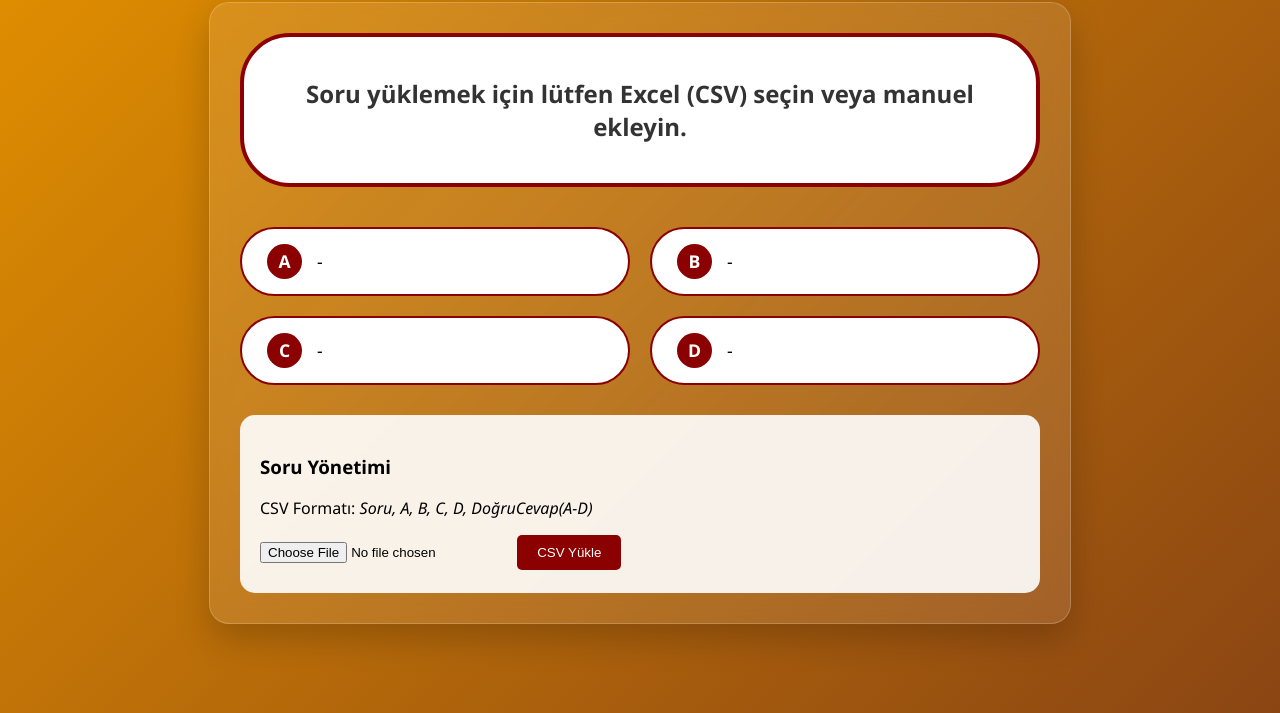
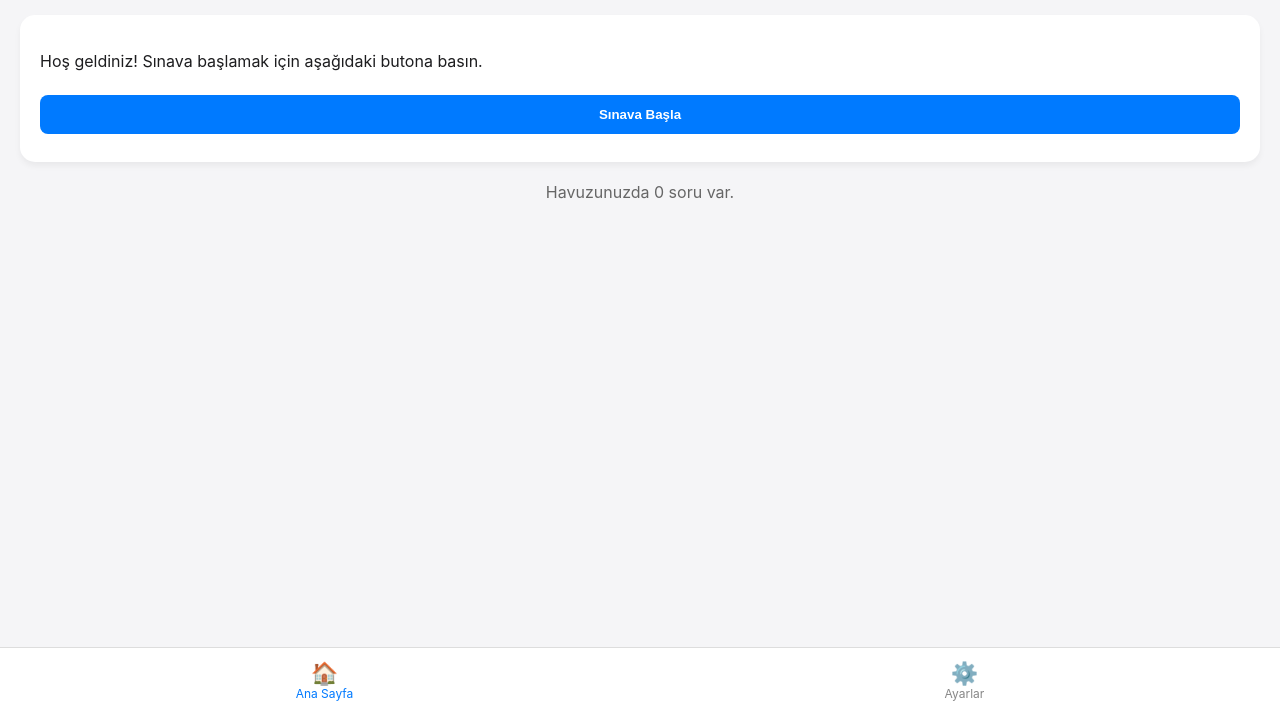
Before and after one commit to ridwanxelil/pirsname, a plain HTML site: page index.html in a window 1280 px wide. Shown: the part 87-800 px from the top of the page. Drawn offline with Linux system fonts and the light colour scheme.

Commit message:
Update index.html

```diff
--- a/index.html
+++ b/index.html
@@ -3,175 +3,227 @@
 <head>
     <meta charset="UTF-8">
     <meta name="viewport" content="width=device-width, initial-scale=1.0">
-    <title>Kapsül Soru Platformu</title>
+    <title>Sınav Uygulaması Pro</title>
+    <script src="https://cdnjs.cloudflare.com/ajax/libs/xlsx/0.18.5/xlsx.full.min.js"></script>
     <style>
         :root {
-            --bg-color: #f4f4f9;
-            --primary-red: #8b0000;
-            --white: #ffffff;
-            --success: #28a745;
-            --error: #dc3545;
+            --primary: #007AFF;
+            --bg: #f5f5f7;
+            --text: #1d1d1f;
         }
 
         body {
-            font-family: 'Segoe UI', Tahoma, Geneva, Verdana, sans-serif;
-            background: linear-gradient(135deg, #e29000 0%, #8b4513 100%); /* Görseldeki gibi sıcak tonlar */
+            font-family: -apple-system, BlinkMacSystemFont, "Segoe UI", Roboto, Helvetica, Arial, sans-serif;
+            margin: 0;
+            padding: 20px;
+            padding-bottom: 80px; /* Menü için boşluk */
+            background-color: var(--bg);
+            color: var(--text);
+        }
+
+        .section { display: none; animation: fadeIn 0.3s; }
+        .section.active { display: block; }
+
+        @keyframes fadeIn { from { opacity: 0; } to { opacity: 1; } }
+
+        h1 { text-align: center; }
+
+        /* Kart Yapıları */
+        .card {
+            background: white;
+            padding: 20px;
+            border-radius: 15px;
+            box-shadow: 0 4px 6px rgba(0,0,0,0.05);
+            margin-bottom: 20px;
+        }
+
+        /* Form Elemanları */
+        input, select, button {
+            width: 100%;
+            padding: 12px;
+            margin: 8px 0;
+            border-radius: 8px;
+            border: 1px solid #ddd;
+            box-sizing: border-box;
+        }
+
+        button {
+            background: var(--primary);
+            color: white;
+            border: none;
+            font-weight: bold;
+            cursor: pointer;
+        }
+
+        button.secondary { background: #34c759; }
+        button.outline { background: transparent; border: 1px solid var(--primary); color: var(--primary); }
+
+        /* Alt Menü */
+        .bottom-nav {
+            position: fixed;
+            bottom: 0;
+            left: 0;
+            width: 100%;
+            height: 65px;
+            background: white;
             display: flex;
+            justify-content: space-around;
+            align-items: center;
+            border-top: 1px solid #ddd;
+            z-index: 1000;
+        }
+
+        .nav-item {
+            text-decoration: none;
+            color: #888;
+            font-size: 12px;
+            display: flex;
+            flex-direction: column;
+            align-items: center;
+        }
+
+        .nav-item.active { color: var(--primary); }
+
+        .nav-item span { font-size: 22px; }
+
+        /* Sınav Modalı */
+        #modal {
+            position: fixed;
+            top: 0; left: 0; width: 100%; height: 100%;
+            background: rgba(0,0,0,0.5);
+            display: none;
             justify-content: center;
             align-items: center;
-            min-height: 100vh;
-            margin: 0;
         }
 
-        .quiz-container {
-            width: 90%;
-            max-width: 800px;
-            background: rgba(255, 255, 255, 0.1);
-            backdrop-filter: blur(10px);
-            padding: 30px;
+        .modal-content {
+            background: white;
+            padding: 25px;
             border-radius: 20px;
-            border: 1px solid rgba(255, 255, 255, 0.2);
-            box-shadow: 0 15px 35px rgba(0,0,0,0.2);
+            width: 80%;
+            max-width: 400px;
+            text-align: center;
         }
-
-        /* Ana Soru Kapsülü */
-        .question-box {
-            background: var(--white);
-            padding: 40px;
-            border-radius: 50px; /* Tam kapsül formu */
-            border: 4px solid var(--primary-red);
-            font-size: 1.5rem;
-            font-weight: bold;
-            text-align: center;
-            margin-bottom: 40px;
-            color: #333;
-        }
-
-        /* Seçenek Kapsülleri */
-        .options-grid {
-            display: grid;
-            grid-template-columns: 1fr 1fr;
-            gap: 20px;
-        }
-
-        .option {
-            background: var(--white);
-            padding: 15px 25px;
-            border-radius: 40px;
-            border: 2px solid var(--primary-red);
-            cursor: pointer;
-            display: flex;
-            align-items: center;
-            transition: all 0.3s ease;
-            font-size: 1.1rem;
-        }
-
-        .option:hover {
-            transform: translateY(-3px);
-            box-shadow: 0 5px 15px rgba(0,0,0,0.1);
-        }
-
-        .option-letter {
-            background: var(--primary-red);
-            color: white;
-            width: 35px;
-            height: 35px;
-            border-radius: 50%;
-            display: flex;
-            justify-content: center;
-            align-items: center;
-            margin-right: 15px;
-            font-weight: bold;
-        }
-
-        /* Doğru-Yanlış Renkleri */
-        .correct { background-color: var(--success) !important; color: white !important; }
-        .wrong { background-color: var(--error) !important; color: white !important; }
-
-        /* Yönetim Paneli */
-        .admin-panel {
-            margin-top: 30px;
-            background: rgba(255,255,255,0.9);
-            padding: 20px;
-            border-radius: 15px;
-        }
-
-        input[type="file"] { margin-bottom: 10px; }
-        button { padding: 10px 20px; cursor: pointer; border-radius: 5px; border: none; background: var(--primary-red); color: white; }
     </style>
 </head>
 <body>
 
-<div class="quiz-container">
-    <div id="quiz-area">
-        <div class="question-box" id="questionText">Soru yüklemek için lütfen Excel (CSV) seçin veya manuel ekleyin.</div>
+    <div id="home" class="section active">
+        <h1>Sınav Uygulaması</h1>
+        <div class="card">
+            <p>Hoş geldiniz! Sınava başlamak için aşağıdaki butona basın.</p>
+            <button onclick="showModal()">Sınava Başla</button>
+        </div>
+        <div id="quest-count" style="text-align: center; color: #666;"></div>
+    </div>
 
-        <div class="options-grid">
-            <div class="option" onclick="checkAnswer('A')"><span class="option-letter">A</span> <span id="optA">-</span></div>
-            <div class="option" onclick="checkAnswer('B')"><span class="option-letter">B</span> <span id="optB">-</span></div>
-            <div class="option" onclick="checkAnswer('C')"><span class="option-letter">C</span> <span id="optC">-</span></div>
-            <div class="option" onclick="checkAnswer('D')"><span class="option-letter">D</span> <span id="optD">-</span></div>
+    <div id="settings" class="section">
+        <h1>Ayarlar</h1>
+
+        <div class="card">
+            <h3>Yeni Soru Ekle</h3>
+            <input type="text" id="q-text" placeholder="Soru metni">
+            <input type="text" id="q-correct" placeholder="Doğru Cevap">
+            <button onclick="addQuestion()">Kaydet</button>
+        </div>
+
+        <div class="card">
+            <h3>Excel İşlemleri</h3>
+            <button class="outline" onclick="exportToExcel()">Excel Olarak İndir (Export)</button>
+            <p style="font-size: 12px; margin-top: 10px;">Excel'den Soru Yükle:</p>
+            <input type="file" id="excel-input" accept=".xlsx, .xls" onchange="importExcel(event)">
         </div>
     </div>
 
-    <div class="admin-panel">
-        <h3>Soru Yönetimi</h3>
-        <p>CSV Formatı: <i>Soru, A, B, C, D, DoğruCevap(A-D)</i></p>
-        <input type="file" id="csvFile" accept=".csv">
-        <button onclick="loadCSV()">CSV Yükle</button>
+    <div id="modal">
+        <div class="modal-content">
+            <h3>Soru Kaynağı Seçin</h3>
+            <p>Hangi havuzdan soru çözmek istersiniz?</p>
+            <button onclick="startQuiz('local')">Kendi Sorularım</button>
+            <button class="secondary" onclick="startQuiz('api')">İnternetten (Rastgele)</button>
+            <button class="outline" onclick="closeModal()" style="margin-top: 10px;">İptal</button>
+        </div>
     </div>
-</div>
 
-<script>
-    let questions = [];
-    let currentIdx = 0;
+    <nav class="bottom-nav">
+        <a href="javascript:void(0)" class="nav-item active" id="nav-home" onclick="nav('home')">
+            <span>🏠</span> Ana Sayfa
+        </a>
+        <a href="javascript:void(0)" class="nav-item" id="nav-settings" onclick="nav('settings')">
+            <span>⚙️</span> Ayarlar
+        </a>
+    </nav>
 
-    function loadCSV() {
-        const fileInput = document.getElementById('csvFile');
-        const file = fileInput.files[0];
-        const reader = new FileReader();
+    <script>
+        let questions = JSON.parse(localStorage.getItem('myQuestions')) || [];
 
-        reader.onload = function(e) {
-            const text = e.target.result;
-            const rows = text.split('\n');
-            questions = rows.map(row => {
-                const cols = row.split(',');
-                return {
-                    q: cols[0], a: cols[1], b: cols[2], c: cols[3], d: cols[4], correct: cols[5]?.trim()
-                };
-            }).filter(item => item.q);
+        // Sayfa Değiştirme
+        function nav(pageId) {
+            document.querySelectorAll('.section').forEach(s => s.classList.remove('active'));
+            document.querySelectorAll('.nav-item').forEach(n => n.classList.remove('active'));
 
-            showQuestion(0);
-        };
-        reader.readAsText(file);
-    }
+            document.getElementById(pageId).classList.add('active');
+            document.getElementById('nav-' + pageId).classList.add('active');
+            updateCount();
+        }
 
-    function showQuestion(idx) {
-        if(questions.length === 0) return;
-        const q = questions[idx];
-        document.getElementById('questionText').innerText = q.q;
-        document.getElementById('optA').innerText = q.a;
-        document.getElementById('optB').innerText = q.b;
-        document.getElementById('optC').innerText = q.c;
-        document.getElementById('optD').innerText = q.d;
+        // Soru Ekleme
+        function addQuestion() {
+            const q = document.getElementById('q-text').value;
+            const a = document.getElementById('q-correct').value;
+            if(!q || !a) return alert("Boş bırakmayın!");
 
-        // Reset renkler
-        document.querySelectorAll('.option').forEach(el => el.className = 'option');
-    }
+            questions.push({ soru: q, cevap: a });
+            localStorage.setItem('myQuestions', JSON.stringify(questions));
+            alert("Soru eklendi!");
+            document.getElementById('q-text').value = "";
+            document.getElementById('q-correct').value = "";
+        }
 
-    function checkAnswer(choice) {
-        const correct = questions[currentIdx].correct;
-        const options = document.querySelectorAll('.option');
+        // Excel Export
+        function exportToExcel() {
+            const ws = XLSX.utils.json_to_sheet(questions);
+            const wb = XLSX.utils.book_new();
+            XLSX.utils.book_append_sheet(wb, ws, "Sorular");
+            XLSX.writeFile(wb, "soru_listesi.xlsx");
+        }
 
-        if(choice === correct) {
-            alert("Tebrikler! Doğru cevap.");
-            currentIdx++;
-            if(currentIdx < questions.length) showQuestion(currentIdx);
-        } else {
-            alert("Maalesef yanlış cevap.");
+        // Excel Import
+        function importExcel(event) {
+            const file = event.target.files[0];
+            const reader = new FileReader();
+            reader.onload = (e) => {
+                const data = new Uint8Array(e.target.result);
+                const workbook = XLSX.read(data, {type: 'array'});
+                const sheet = workbook.Sheets[workbook.SheetNames[0]];
+                const json = XLSX.utils.sheet_to_json(sheet);
+
+                questions = [...questions, ...json];
+                localStorage.setItem('myQuestions', JSON.stringify(questions));
+                alert(json.length + " soru başarıyla yüklendi!");
+            };
+            reader.readAsArrayBuffer(file);
         }
-    }
-</script>
 
+        // Sınav Başlatma Mantığı
+        function showModal() { document.getElementById('modal').style.display = 'flex'; }
+        function closeModal() { document.getElementById('modal').style.display = 'none'; }
+
+        function startQuiz(type) {
+            closeModal();
+            if(type === 'local') {
+                if(questions.length === 0) return alert("Henüz soru eklememişsiniz! Ayarlar'a gidin.");
+                alert("Kendi sorularınızdan sınav başlıyor... (Soru Sayısı: " + questions.length + ")");
+            } else {
+                alert("İnternetten rastgele sorular çekiliyor...");
+                // Burada fetch('https://opentdb.com/api.php?amount=10') gibi bir API çağrısı yapılabilir.
+            }
+        }
+
+        function updateCount() {
+            document.getElementById('quest-count').innerText = "Havuzunuzda " + questions.length + " soru var.";
+        }
+        updateCount();
+    </script>
 </body>
 </html>
```
